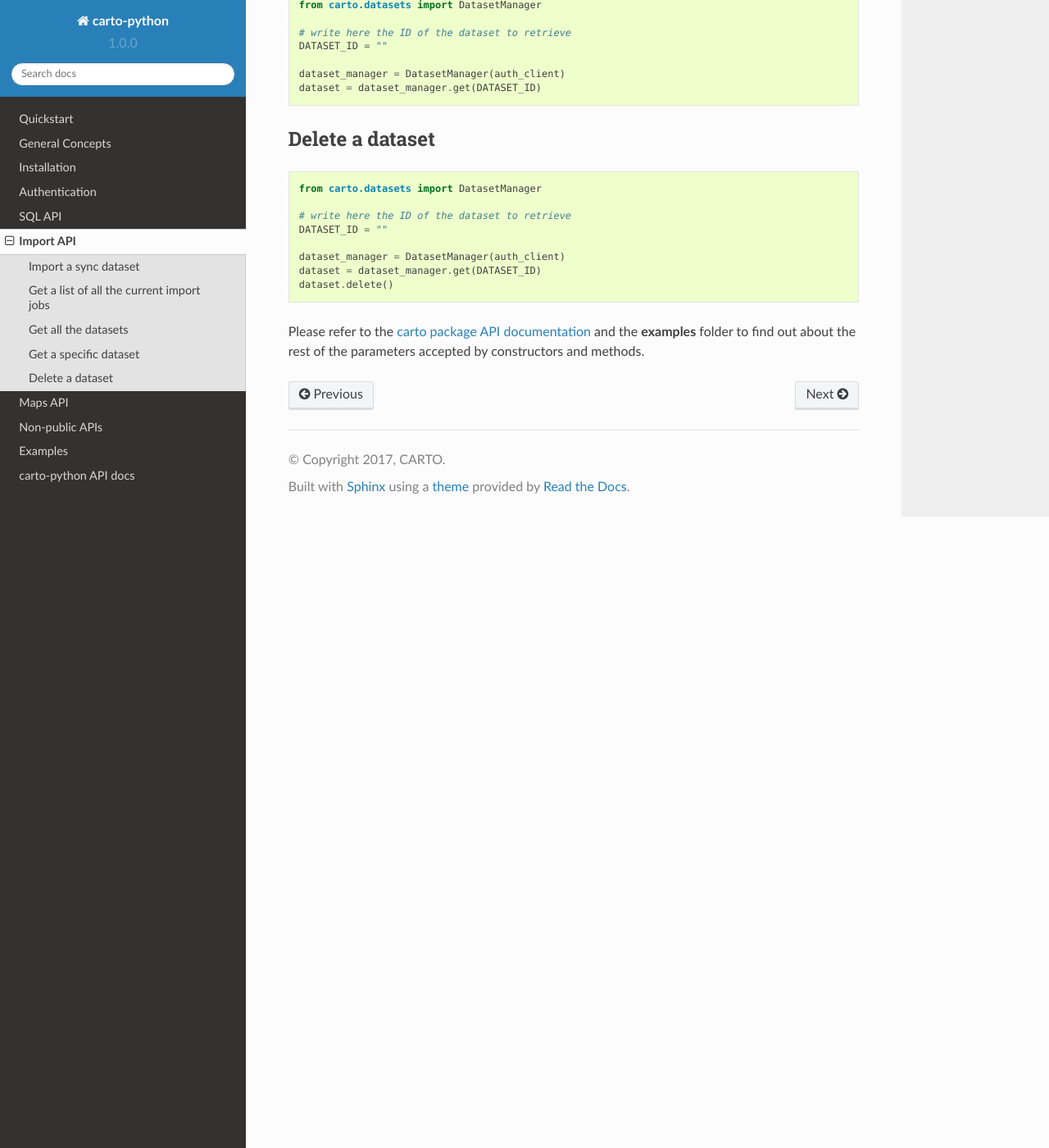
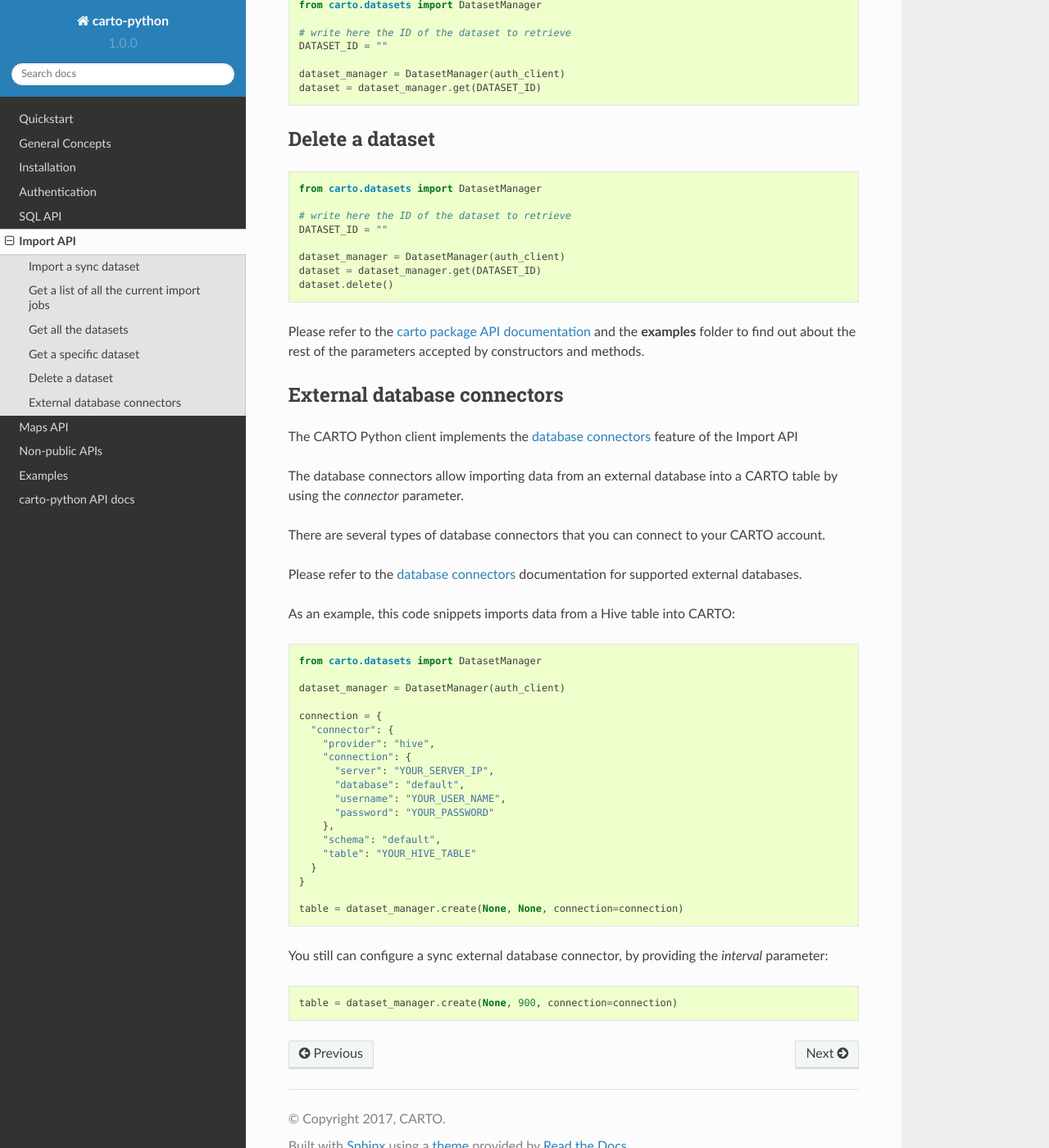
Before and after one commit to CartoDB/carto-python, a Sphinx documentation site: the page built from doc/source/import_api.rst, in a window 1280 px wide and 1400 px high, scrolled down 1736 px. Shown: the whole window at 82% size. Built offline with Sphinx 7.4.7 and the Read the Docs theme 2.0.0, drawn with Linux system fonts in a browser that asks for light colours.

Commit message:
add doc for external database connectors

```diff
--- a/doc/source/import_api.rst
+++ b/doc/source/import_api.rst
@@ -117,3 +117,47 @@
 
 
 Please refer to the :ref:`apidoc` and the **examples** folder to find out about the rest of the parameters accepted by constructors and methods.
+
+
+External database connectors
+----------------------------
+
+The CARTO Python client implements the `database connectors`_ feature of the Import API
+
+.. _database connectors: https://carto.com/docs/carto-engine/import-api/database-connectors
+
+The database connectors allow importing data from an external database into a CARTO table by using the `connector` parameter.
+
+There are several types of database connectors that you can connect to your CARTO account.
+
+Please refer to the `database connectors`_ documentation for supported external databases.
+
+As an example, this code snippets imports data from a Hive table into CARTO:
+
+::
+
+  from carto.datasets import DatasetManager
+
+  dataset_manager = DatasetManager(auth_client)
+
+  connection = {
+    "connector": {
+      "provider": "hive",
+      "connection": {
+        "server": "YOUR_SERVER_IP",
+        "database": "default",
+        "username": "YOUR_USER_NAME",
+        "password": "YOUR_PASSWORD"
+      },
+      "schema": "default",
+      "table": "YOUR_HIVE_TABLE"
+    }
+  }
+
+  table = dataset_manager.create(None, None, connection=connection)
+
+You still can configure a sync external database connector, by providing the `interval` parameter:
+
+::
+
+  table = dataset_manager.create(None, 900, connection=connection)
```
